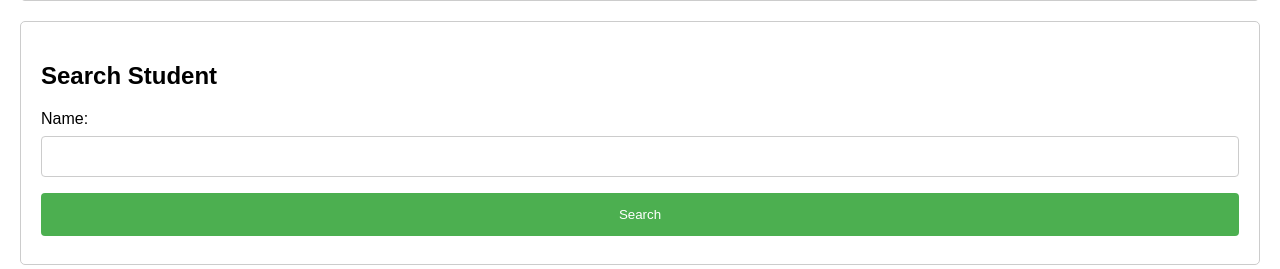
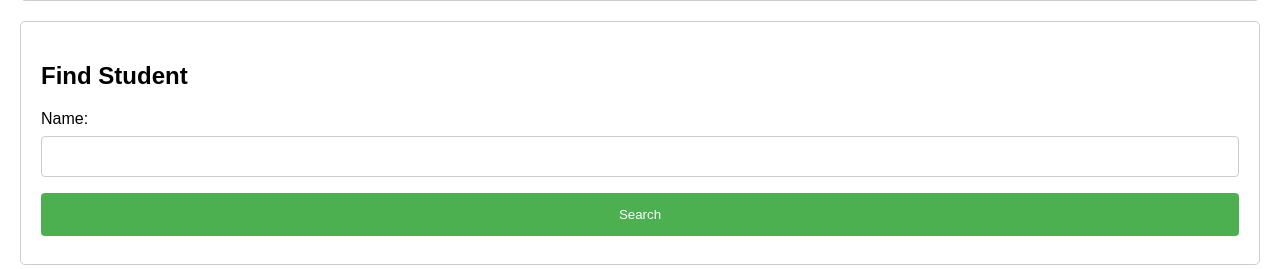
Before and after one commit to khalid7879/cicd_docker, a PHP site: page / in a window 1280 px wide. Shown: the part 338-607 px from the top of the page. Run offline with PHP 8.4, Linux system fonts and the light colour scheme.

Commit message:
Change heading from 'Search Student' to 'Find Student'

```diff
--- a/index.php
+++ b/index.php
@@ -20,7 +20,7 @@
 </div>
 
 <div class="container">
-  <h2>Search Student</h2>
+  <h2>Find Student</h2>
   <form action="search.php" method="get">
     <label for="search_name">Name:</label>
     <input type="text" id="search_name" name="search_name" required>
```
